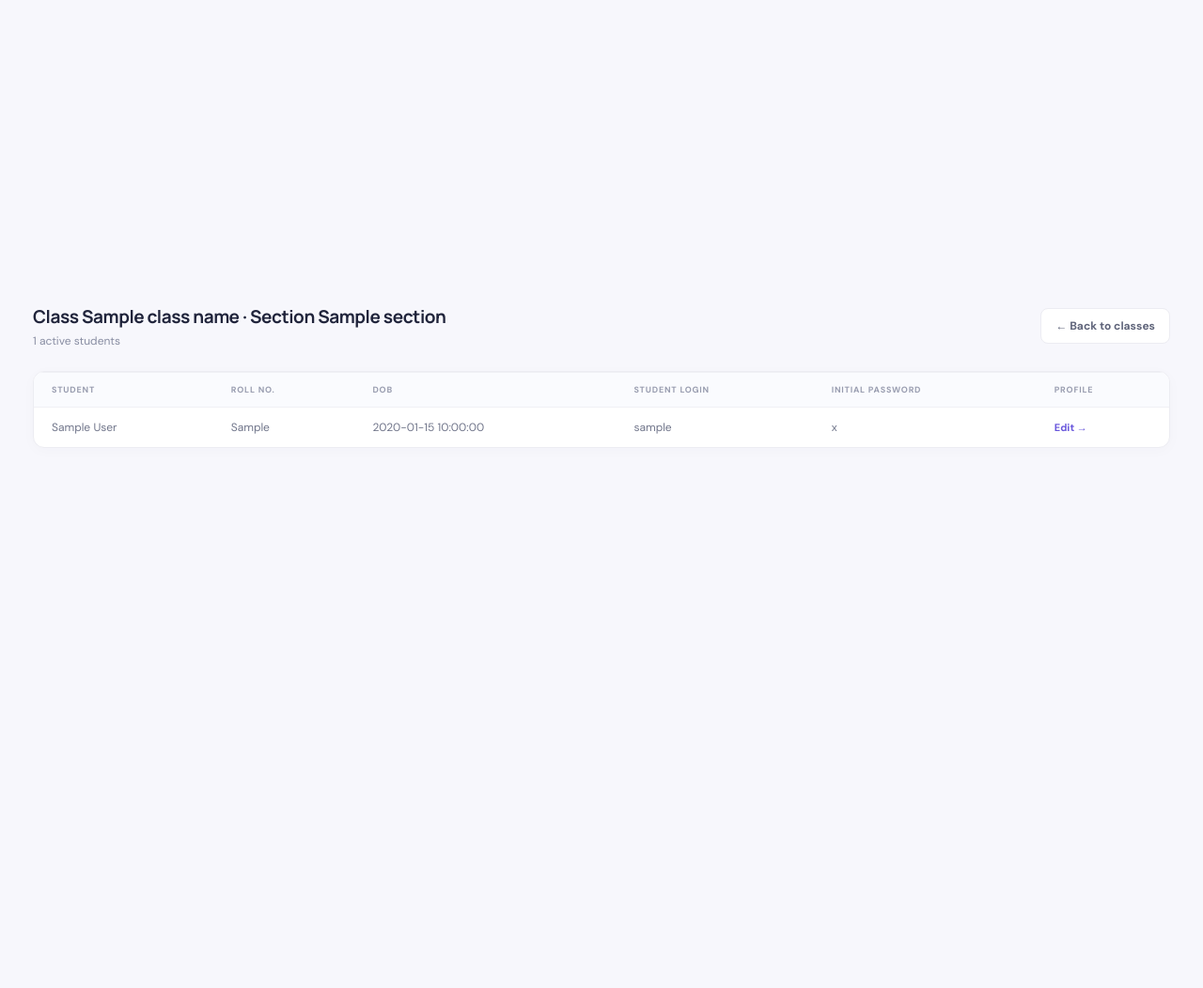
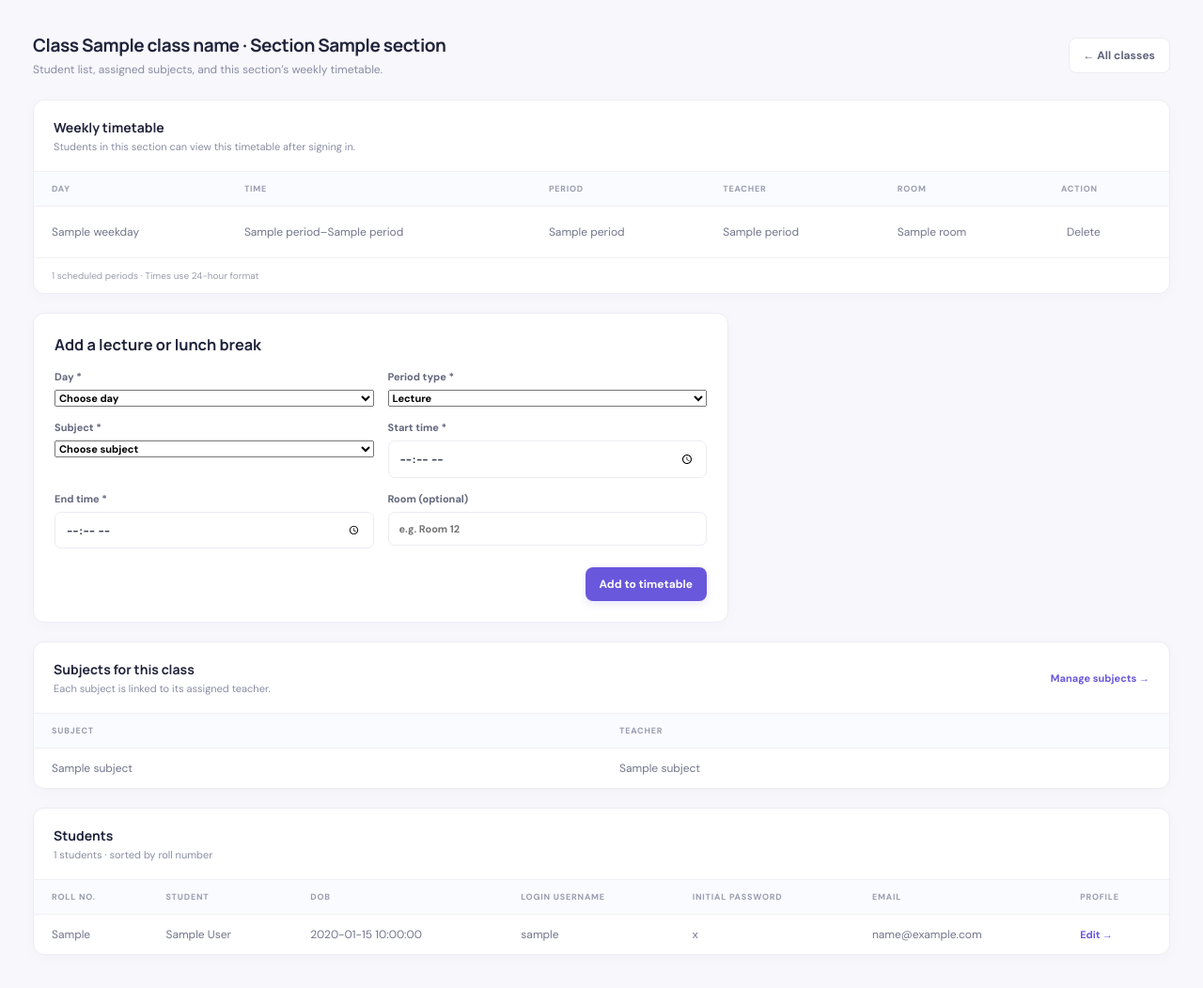
Before and after one commit to GAURAVSINGH2017/attendance-management-system, a Flask app: template templates/class_detail.html in a window 1280 px wide. Shown: the whole page at 94% size. Before the commit the page ends 462 px from the top, so only its background shows below. Run offline with Flask 3, Linux system fonts and the light colour scheme; the template is opened without the code that fills it: most values are stand-ins (such as "Sample title", 1, 10 or a date in 2020).

Commit message:
Add teacher and class timetables
Add teacher and class timetables

```diff
--- a/app.py
+++ b/app.py
@@ -7,7 +7,7 @@ import smtplib
 import urllib.error
 import urllib.request
 import unicodedata
-from datetime import date, datetime
+from datetime import date, datetime, timedelta
 from email.message import EmailMessage
 from functools import wraps
 import mysql.connector
@@ -187,6 +187,15 @@ def roll_sort_key(roll_no):
     return tuple((0, int(part)) if part.isdigit() else (1, part.casefold()) for part in parts)
 
 
+def format_clock(value):
+    if hasattr(value, "strftime"):
+        return value.strftime("%H:%M")
+    if isinstance(value, timedelta):
+        total_minutes = int(value.total_seconds() // 60)
+        return f"{total_minutes // 60:02d}:{total_minutes % 60:02d}"
+    return str(value or "")[:5]
+
+
 def create_student_login(cur, student_id, full_name, dob):
     name_key = student_name_key(full_name)
     suffix = dob.strftime("%d%m%y")
@@ -290,7 +299,19 @@ def student_attendance():
       COALESCE(SUM(status='Late'),0) late,
       ROUND(100*COALESCE(SUM(status='Present'),0)/NULLIF(COUNT(*),0),1) percentage
       FROM attendance WHERE student_id=%s""", (student["id"],), one=True)
-    return render_template("student_attendance.html", student=student, rows=rows, counts=counts)
+    timetable = query("""SELECT t.weekday,t.period_type,t.subject_name,t.start_time,t.end_time,t.room,
+        COALESCE(th.full_name,s.teacher_name) teacher_name
+      FROM class_timetable t LEFT JOIN subjects s
+        ON s.class_name=t.class_name AND s.subject_name=t.subject_name AND s.active=1
+      LEFT JOIN teachers th ON th.id=s.teacher_id
+      WHERE t.class_name=%s AND t.section=%s
+      ORDER BY FIELD(t.weekday,'Monday','Tuesday','Wednesday','Thursday','Friday','Saturday','Sunday'),t.start_time""",
+      (student["class_name"], student["section"] or ""))
+    for period in timetable:
+        period["start_label"] = format_clock(period["start_time"])
+        period["end_label"] = format_clock(period["end_time"])
+    return render_template("student_attendance.html", student=student, rows=rows, counts=counts,
+                           timetable=timetable)
 
 
 @app.route("/student/change-password", methods=["GET", "POST"])
@@ -538,7 +559,105 @@ def class_detail():
     rows.sort(key=lambda row: roll_sort_key(row["roll_no"]))
     for row in rows:
         row["initial_password"] = f"{student_name_key(row['full_name'])}@123" if row.get("must_change_password") else None
-    return render_template("class_detail.html", class_name=class_name, section=section, students=rows)
+    subjects = query("""SELECT s.subject_name,COALESCE(t.full_name,s.teacher_name) teacher_name
+      FROM subjects s LEFT JOIN teachers t ON t.id=s.teacher_id
+      WHERE s.class_name=%s AND s.active=1 ORDER BY s.subject_name""", (class_name,))
+    timetable = query("""SELECT t.id,t.weekday,t.period_type,t.subject_name,t.start_time,t.end_time,t.room,
+        COALESCE(th.full_name,s.teacher_name) teacher_name
+      FROM class_timetable t LEFT JOIN subjects s
+        ON s.class_name=t.class_name AND s.subject_name=t.subject_name AND s.active=1
+      LEFT JOIN teachers th ON th.id=s.teacher_id
+      WHERE t.class_name=%s AND t.section=%s
+      ORDER BY FIELD(t.weekday,'Monday','Tuesday','Wednesday','Thursday','Friday','Saturday','Sunday'),t.start_time""",
+      (class_name, section))
+    for period in timetable:
+        period["start_label"] = format_clock(period["start_time"])
+        period["end_label"] = format_clock(period["end_time"])
+    return render_template("class_detail.html", class_name=class_name, section=section,
+                           students=rows, subjects=subjects, timetable=timetable)
+
+
+@app.route("/teachers", methods=["GET", "POST"])
+@login_required
+def teachers():
+    if request.method == "POST":
+        full_name = request.form.get("full_name", "").strip()
+        email = request.form.get("email", "").strip() or None
+        if not full_name:
+            flash("Teacher ka naam zaroori hai.", "error")
+        else:
+            try:
+                query("INSERT INTO teachers(full_name,email) VALUES(%s,%s)",
+                      (full_name, email), write=True)
+                flash("Teacher add ho gaya. Ab Subjects section mein unke subjects assign karo.", "success")
+                return redirect(url_for("teachers"))
+            except mysql.connector.IntegrityError:
+                flash("Is naam ka teacher pehle se maujood hai.", "error")
+    rows = query("SELECT id,full_name,email FROM teachers WHERE active=1 ORDER BY full_name")
+    return render_template("teachers.html", teachers=rows)
+
+
+@app.get("/timetable")
+@login_required
+def timetable():
+    groups = query("""SELECT s.class_name,COALESCE(s.section,'') section,COUNT(DISTINCT s.id) student_count,
+      COUNT(t.id) period_count FROM students s LEFT JOIN class_timetable t
+      ON t.class_name=s.class_name AND t.section=COALESCE(s.section,'')
+      WHERE s.active=1 GROUP BY s.class_name,COALESCE(s.section,'') ORDER BY s.class_name,section""")
+    return render_template("timetable.html", classes=groups)
+
+
+@app.post("/classes/timetable/add")
+@login_required
+def add_timetable_period():
+    class_name = request.form.get("class_name", "").strip()
+    section = request.form.get("section", "").strip()
+    weekday = request.form.get("weekday", "").strip()
+    period_type = request.form.get("period_type", "lecture").strip()
+    subject_name = request.form.get("subject_name", "").strip() or None
+    start_text = request.form.get("start_time", "").strip()
+    end_text = request.form.get("end_time", "").strip()
+    room = request.form.get("room", "").strip() or None
+    days = {"Monday", "Tuesday", "Wednesday", "Thursday", "Friday", "Saturday", "Sunday"}
+    try:
+        start_time = datetime.strptime(start_text, "%H:%M").time()
+        end_time = datetime.strptime(end_text, "%H:%M").time()
+    except ValueError:
+        start_time = end_time = None
+    subject = query("SELECT id FROM subjects WHERE class_name=%s AND subject_name=%s AND active=1",
+                    (class_name, subject_name), one=True) if class_name and subject_name else None
+    valid_period = period_type == "lunch" or (period_type == "lecture" and subject)
+    if not class_name or weekday not in days or not valid_period or not start_time or not end_time:
+        flash("Class, day, subject (lecture ke liye) aur valid times select karo.", "error")
+    elif start_time >= end_time:
+        flash("End time start time ke baad hona chahiye.", "error")
+    else:
+        overlap = query("""SELECT id FROM class_timetable
+          WHERE class_name=%s AND section=%s AND weekday=%s AND start_time < %s AND end_time > %s LIMIT 1""",
+          (class_name, section, weekday, end_time, start_time), one=True)
+        if overlap:
+            flash("Is time par isi class-section ka doosra lecture pehle se scheduled hai.", "error")
+        else:
+            try:
+                query("""INSERT INTO class_timetable(class_name,section,weekday,period_type,subject_name,start_time,end_time,room)
+                  VALUES(%s,%s,%s,%s,%s,%s,%s,%s)""",
+                  (class_name, section, weekday, period_type, subject_name if period_type == "lecture" else None,
+                   start_time, end_time, room), write=True)
+                flash("Lunch break timetable mein add ho gaya." if period_type == "lunch" else "Lecture timetable mein add ho gaya.", "success")
+            except mysql.connector.IntegrityError:
+                flash("Is time ka period pehle se maujood hai.", "error")
+    return redirect(url_for("class_detail", class_name=class_name, section=section))
+
+
+@app.post("/classes/timetable/<int:period_id>/delete")
+@login_required
+def delete_timetable_period(period_id):
+    class_name = request.form.get("class_name", "").strip()
+    section = request.form.get("section", "").strip()
+    query("DELETE FROM class_timetable WHERE id=%s AND class_name=%s AND section=%s",
+          (period_id, class_name, section), write=True)
+    flash("Timetable period delete ho gaya.", "success")
+    return redirect(url_for("class_detail", class_name=class_name, section=section))
 
 
 @app.route("/subjects", methods=["GET", "POST"])
@@ -547,25 +666,33 @@ def subjects():
     if request.method == "POST":
         klass = request.form.get("class_name", "").strip()
         name = request.form.get("subject_name", "").strip()
-        teacher = request.form.get("teacher_name", "").strip() or None
-        if not klass or not name:
-            flash("Class aur subject name zaroori hain.", "error")
+        try:
+            teacher_id = int(request.form.get("teacher_id", "0"))
+        except ValueError:
+            teacher_id = 0
+        teacher = query("SELECT id,full_name FROM teachers WHERE id=%s AND active=1", (teacher_id,), one=True) if teacher_id else None
+        if not klass or not name or not teacher:
+            flash("Class, subject aur assigned teacher select karo.", "error")
         else:
             existing = query("SELECT id,active FROM subjects WHERE class_name=%s AND subject_name=%s", (klass, name), one=True)
             if existing and existing["active"]:
                 flash("Yeh subject is class mein pehle se hai.", "error")
             elif existing:
-                query("UPDATE subjects SET active=1,teacher_name=%s WHERE id=%s", (teacher, existing["id"]), write=True)
+                query("UPDATE subjects SET active=1,teacher_id=%s,teacher_name=%s WHERE id=%s",
+                      (teacher["id"], teacher["full_name"], existing["id"]), write=True)
                 flash("Archived subject dobara active ho gaya.", "success")
                 return redirect(url_for("subjects"))
             else:
-                query("INSERT INTO subjects(class_name,subject_name,teacher_name) VALUES(%s,%s,%s)",
-                      (klass, name, teacher), write=True)
+                query("INSERT INTO subjects(class_name,subject_name,teacher_id,teacher_name) VALUES(%s,%s,%s,%s)",
+                      (klass, name, teacher["id"], teacher["full_name"]), write=True)
                 flash("Subject add ho gaya.", "success")
                 return redirect(url_for("subjects"))
-    rows = query("SELECT * FROM subjects WHERE active=1 ORDER BY class_name,subject_name")
+    rows = query("""SELECT s.*,COALESCE(t.full_name,s.teacher_name) assigned_teacher
+      FROM subjects s LEFT JOIN teachers t ON t.id=s.teacher_id
+      WHERE s.active=1 ORDER BY s.class_name,s.subject_name""")
     classes = query("SELECT DISTINCT class_name FROM students WHERE active=1 ORDER BY class_name")
-    return render_template("subjects.html", subjects=rows, classes=classes)
+    teachers_list = query("SELECT id,full_name FROM teachers WHERE active=1 ORDER BY full_name")
+    return render_template("subjects.html", subjects=rows, classes=classes, teachers=teachers_list)
 
 
 @app.post("/subjects/<int:subject_id>/archive")
@@ -585,7 +712,9 @@ def api_classes():
 @app.get("/api/classes/<class_name>/subjects")
 @login_required
 def api_class_subjects(class_name):
-    return jsonify(query("SELECT id,subject_name,teacher_name FROM subjects WHERE active=1 AND class_name=%s ORDER BY subject_name", (class_name,)))
+    return jsonify(query("""SELECT s.id,s.subject_name,COALESCE(t.full_name,s.teacher_name) teacher_name
+      FROM subjects s LEFT JOIN teachers t ON t.id=s.teacher_id
+      WHERE s.active=1 AND s.class_name=%s ORDER BY s.subject_name""", (class_name,)))
 
 
 @app.get("/api/classes/<class_name>/sections")
--- a/templates/base.html
+++ b/templates/base.html
@@ -14,6 +14,8 @@
   <nav id="main-navigation">{% if current_role=='student' %}<a class="nav-link {{ 'active' if request.endpoint=='student_attendance' else '' }}" href="{{ url_for('student_attendance') }}"><span>▤</span> My attendance</a>{% else %}<a class="nav-link {{ 'active' if request.endpoint=='dashboard' else '' }}" href="{{ url_for('dashboard') }}"><span>▦</span> Overview</a>
     <a class="nav-link {{ 'active' if request.endpoint in ['students','edit_student'] else '' }}" href="{{ url_for('students') }}"><span>♙</span> Students</a>
     <a class="nav-link {{ 'active' if request.endpoint in ['classes','bulk_add_students','class_detail'] else '' }}" href="{{ url_for('classes') }}"><span>▦</span> Classes</a>
+    <a class="nav-link {{ 'active' if request.endpoint=='teachers' else '' }}" href="{{ url_for('teachers') }}"><span>♙</span> Teachers</a>
+    <a class="nav-link {{ 'active' if request.endpoint in ['timetable','class_detail'] else '' }}" href="{{ url_for('timetable') }}"><span>◷</span> Timetable</a>
     <a class="nav-link {{ 'active' if request.endpoint in ['subjects','archive_subject'] else '' }}" href="{{ url_for('subjects') }}"><span>▣</span> Subjects</a>
     <a class="nav-link {{ 'active' if request.endpoint=='attendance' else '' }}" href="{{ url_for('attendance') }}"><span>✓</span> Mark attendance</a>
     <a class="nav-link {{ 'active' if request.endpoint in ['reports','export_report'] else '' }}" href="{{ url_for('reports') }}"><span>▤</span> Reports</a>
--- a/templates/class_detail.html
+++ b/templates/class_detail.html
@@ -1,4 +1,72 @@
-{% extends 'base.html' %}{% block heading %}Class details{% endblock %}{% block content %}
-<div class="welcome-row"><div><h2>Class {{ class_name }} · Section {{ section or 'General' }}</h2><p class="muted">{{ students|length }} active students</p></div><a class="button secondary" href="{{ url_for('classes') }}">← Back to classes</a></div>
-<div class="panel"><div class="table-scroll"><table><thead><tr><th>STUDENT</th><th>ROLL NO.</th><th>DOB</th><th>STUDENT LOGIN</th><th>INITIAL PASSWORD</th><th>PROFILE</th></tr></thead><tbody>{% for s in students %}<tr><td>{{ s.full_name }}</td><td>{{ s.roll_no }}</td><td>{{ s.date_of_birth or '—' }}</td><td>{{ s.username or 'Not set' }}</td><td>{{ s.initial_password or ('Changed' if s.username else '—') }}</td><td><a class="text-link" href="{{ url_for('edit_student',sid=s.id) }}">Edit →</a></td></tr>{% else %}<tr><td colspan="6" class="empty-row">No students in this section.</td></tr>{% endfor %}</tbody></table></div></div>
+{% extends 'base.html' %}
+{% block title %}Class {{ class_name }} · {{ section or 'General' }}{% endblock %}
+{% block heading %}Class section{% endblock %}
+{% block content %}
+<div class="welcome-row">
+  <div>
+    <h2>Class {{ class_name }} · Section {{ section or 'General' }}</h2>
+    <p class="muted">Student list, assigned subjects, and this section’s weekly timetable.</p>
+  </div>
+  <a class="button secondary" href="{{ url_for('classes') }}">← All classes</a>
+</div>
+
+<div class="panel" id="weekly-timetable">
+  <div class="panel-head"><div><h3>Weekly timetable</h3><p class="muted">Students in this section can view this timetable after signing in.</p></div></div>
+  <div class="table-scroll">
+    <table><thead><tr><th>DAY</th><th>TIME</th><th>PERIOD</th><th>TEACHER</th><th>ROOM</th><th>ACTION</th></tr></thead>
+      <tbody>{% for period in timetable %}
+      <tr>
+        <td>{{ period.weekday }}</td>
+        <td>{{ period.start_label }}–{{ period.end_label }}</td>
+        <td>{% if period.period_type == 'lunch' %}<b>Lunch break</b>{% else %}{{ period.subject_name }}{% endif %}</td>
+        <td>{{ period.teacher_name or '—' }}</td><td>{{ period.room or '—' }}</td>
+        <td><form method="post" action="{{ url_for('delete_timetable_period',period_id=period.id) }}" data-confirm="Delete this timetable period?"><input type="hidden" name="class_name" value="{{ class_name }}"><input type="hidden" name="section" value="{{ section }}"><button class="icon-button danger-text">Delete</button></form></td>
+      </tr>
+      {% else %}<tr><td colspan="6" class="empty-row">No timetable periods yet. Add a lecture or lunch break below.</td></tr>{% endfor %}</tbody>
+    </table>
+  </div>
+  <div class="table-footer">{{ timetable|length }} scheduled periods · Times use 24-hour format</div>
+</div>
+
+<div class="panel edit-panel" style="margin-top:20px">
+  <h3>Add a lecture or lunch break</h3>
+  {% if not subjects %}<p class="inline-note">Add teachers and assign this class’s subjects first.</p><a class="button secondary" href="{{ url_for('subjects') }}">Go to Subjects</a>
+  {% else %}
+  <form method="post" action="{{ url_for('add_timetable_period') }}" class="form-grid">
+    <input type="hidden" name="class_name" value="{{ class_name }}"><input type="hidden" name="section" value="{{ section }}">
+    <label>Day *<select name="weekday" required><option value="">Choose day</option>{% for day in ['Monday','Tuesday','Wednesday','Thursday','Friday','Saturday','Sunday'] %}<option value="{{ day }}">{{ day }}</option>{% endfor %}</select></label>
+    <label>Period type *<select name="period_type" id="period-type"><option value="lecture">Lecture</option><option value="lunch">Lunch break</option></select></label>
+    <label id="subject-field">Subject *<select name="subject_name" id="subject-name"><option value="">Choose subject</option>{% for subject in subjects %}<option value="{{ subject.subject_name }}">{{ subject.subject_name }}{% if subject.teacher_name %} · {{ subject.teacher_name }}{% endif %}</option>{% endfor %}</select></label>
+    <label>Start time *<input type="time" name="start_time" required></label>
+    <label>End time *<input type="time" name="end_time" required></label>
+    <label>Room (optional)<input name="room" maxlength="40" placeholder="e.g. Room 12"></label>
+    <div class="form-actions wide"><button class="button primary">Add to timetable</button></div>
+  </form>
+  {% endif %}
+</div>
+
+<div class="panel" style="margin-top:20px">
+  <div class="panel-head"><div><h3>Subjects for this class</h3><p class="muted">Each subject is linked to its assigned teacher.</p></div><a class="text-link" href="{{ url_for('subjects') }}">Manage subjects →</a></div>
+  <div class="table-scroll"><table><thead><tr><th>SUBJECT</th><th>TEACHER</th></tr></thead><tbody>{% for subject in subjects %}<tr><td>{{ subject.subject_name }}</td><td>{{ subject.teacher_name or '—' }}</td></tr>{% else %}<tr><td colspan="2" class="empty-row">No subjects assigned to this class yet.</td></tr>{% endfor %}</tbody></table></div>
+</div>
+
+<div class="panel" style="margin-top:20px">
+  <div class="panel-head"><div><h3>Students</h3><p class="muted">{{ students|length }} students · sorted by roll number</p></div></div>
+  <div class="table-scroll"><table><thead><tr><th>ROLL NO.</th><th>STUDENT</th><th>DOB</th><th>LOGIN USERNAME</th><th>INITIAL PASSWORD</th><th>EMAIL</th><th>PROFILE</th></tr></thead><tbody>{% for student in students %}<tr><td>{{ student.roll_no }}</td><td>{{ student.full_name }}</td><td>{{ student.date_of_birth or '—' }}</td><td>{{ student.username or 'Not set' }}</td><td>{{ student.initial_password or ('Changed' if student.username else '—') }}</td><td>{{ student.email or '—' }}</td><td><a class="text-link" href="{{ url_for('edit_student',sid=student.id) }}">Edit →</a></td></tr>{% else %}<tr><td colspan="7" class="empty-row">No students in this class section.</td></tr>{% endfor %}</tbody></table></div>
+</div>
+<script>
+document.addEventListener('DOMContentLoaded', function () {
+  const type = document.getElementById('period-type');
+  const subject = document.getElementById('subject-name');
+  const field = document.getElementById('subject-field');
+  if (!type || !subject || !field) return;
+  function syncSubject() {
+    const isLecture = type.value === 'lecture';
+    field.hidden = !isLecture;
+    subject.required = isLecture;
+  }
+  type.addEventListener('change', syncSubject);
+  syncSubject();
+});
+</script>
 {% endblock %}
--- a/templates/student_attendance.html
+++ b/templates/student_attendance.html
@@ -1,5 +1,6 @@
 {% extends 'base.html' %}{% block title %}My attendance{% endblock %}{% block heading %}My attendance{% endblock %}{% block content %}
 <div class="welcome-row"><div><h2>Hello, {{ student.full_name }}</h2><p class="muted">Roll {{ student.roll_no }} · Class {{ student.class_name }}{% if student.section %} · Section {{ student.section }}{% endif %}{% if student.date_of_birth %} · DOB {{ student.date_of_birth }}{% endif %}</p></div></div>
 <div class="stats-grid"><article class="stat-card"><div class="stat-top"><span class="stat-icon violet">▤</span><span class="stat-tag">ALL TIME</span></div><div class="stat-value">{{ counts.total or 0 }}</div><div class="stat-label">Marked classes</div></article><article class="stat-card"><div class="stat-top"><span class="stat-icon green">✓</span><span class="stat-tag">PRESENT</span></div><div class="stat-value">{{ counts.present or 0 }}</div><div class="stat-label">Present</div></article><article class="stat-card"><div class="stat-top"><span class="stat-icon orange">!</span><span class="stat-tag">ABSENT</span></div><div class="stat-value">{{ counts.absent or 0 }}</div><div class="stat-label">Absent</div></article><article class="stat-card"><div class="stat-top"><span class="stat-icon blue">◷</span><span class="stat-tag">ATTENDANCE</span></div><div class="stat-value">{{ counts.percentage or 0 }}%</div><div class="stat-label">Attendance report</div></article></div>
+<div class="panel"><div class="panel-head"><div><h3>My class timetable</h3><p class="muted">Class {{ student.class_name }} · Section {{ student.section or 'General' }} · Read only</p></div></div><div class="table-scroll"><table><thead><tr><th>DAY</th><th>TIME</th><th>SUBJECT / BREAK</th><th>TEACHER</th><th>ROOM</th></tr></thead><tbody>{% for period in timetable %}<tr><td>{{ period.weekday }}</td><td>{{ period.start_label }}–{{ period.end_label }}</td><td>{% if period.period_type == 'lunch' %}<b>Lunch break</b>{% else %}{{ period.subject_name }}{% endif %}</td><td>{{ period.teacher_name or '—' }}</td><td>{{ period.room or '—' }}</td></tr>{% else %}<tr><td colspan="5" class="empty-row">Teacher has not added this class timetable yet.</td></tr>{% endfor %}</tbody></table></div></div>
 <div class="panel"><div class="panel-head"><div><h3>Attendance history</h3><p class="muted">Only your own attendance records are shown.</p></div></div><div class="table-scroll"><table><thead><tr><th>DATE</th><th>SUBJECT</th><th>STATUS</th></tr></thead><tbody>{% for row in rows %}<tr><td>{{ row.attendance_date }}</td><td>{{ row.subject_name or '—' }}</td><td><span class="badge {{ row.status|lower }}">{{ row.status }}</span></td></tr>{% else %}<tr><td colspan="3" class="empty-row">No attendance records yet.</td></tr>{% endfor %}</tbody></table></div></div>
 {% endblock %}
--- /dev/null
+++ b/templates/teachers.html
@@ -0,0 +1,5 @@
+{% extends 'base.html' %}{% block heading %}Teachers{% endblock %}{% block content %}
+<div class="welcome-row"><div><h2>Teachers directory</h2><p class="muted">Add teachers here, then assign them to subjects.</p></div></div>
+<div class="panel edit-panel"><h3>Add a teacher</h3><form method="post" class="form-grid"><label>Teacher full name *<input name="full_name" maxlength="120" required></label><label>Email (optional)<input type="email" name="email" maxlength="120"></label><div class="form-actions wide"><button class="button primary">Add teacher</button></div></form></div>
+<div class="panel"><div class="panel-head"><div><h3>Teachers</h3><p class="muted">Assign a teacher to subjects from the Subjects page.</p></div></div><div class="table-scroll"><table><thead><tr><th>TEACHER</th><th>EMAIL</th></tr></thead><tbody>{% for teacher in teachers %}<tr><td>{{ teacher.full_name }}</td><td>{{ teacher.email or '—' }}</td></tr>{% else %}<tr><td colspan="2" class="empty-row">No teachers added yet.</td></tr>{% endfor %}</tbody></table></div></div>
+{% endblock %}
--- /dev/null
+++ b/templates/timetable.html
@@ -0,0 +1,4 @@
+{% extends 'base.html' %}{% block heading %}Timetable{% endblock %}{% block content %}
+<div class="welcome-row"><div><h2>Class-section timetables</h2><p class="muted">Choose a class and section to create or update its weekly timetable.</p></div></div>
+<div class="panel"><div class="table-scroll"><table><thead><tr><th>CLASS</th><th>SECTION</th><th>STUDENTS</th><th>PERIODS</th><th>ACTION</th></tr></thead><tbody>{% for c in classes %}<tr><td>{{ c.class_name }}</td><td>{{ c.section or 'General' }}</td><td>{{ c.student_count }}</td><td>{{ c.period_count }}</td><td><a class="text-link" href="{{ url_for('class_detail',class_name=c.class_name,section=c.section) }}#weekly-timetable">Create / edit timetable →</a></td></tr>{% else %}<tr><td colspan="5" class="empty-row">Add class sections and students first.</td></tr>{% endfor %}</tbody></table></div></div>
+{% endblock %}
```
Also changed, not shown: setup_db.py (+28 -0 lines), templates/subjects.html (+6 -6 lines).
